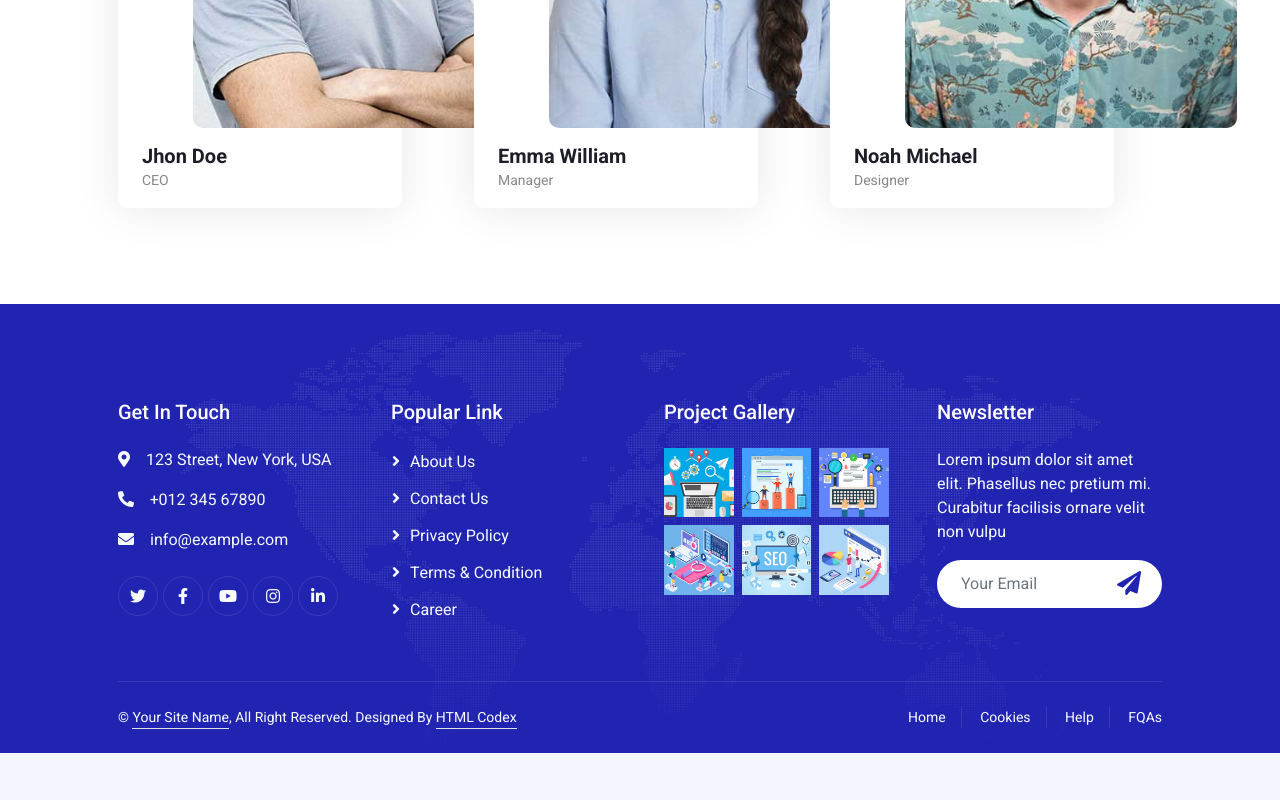
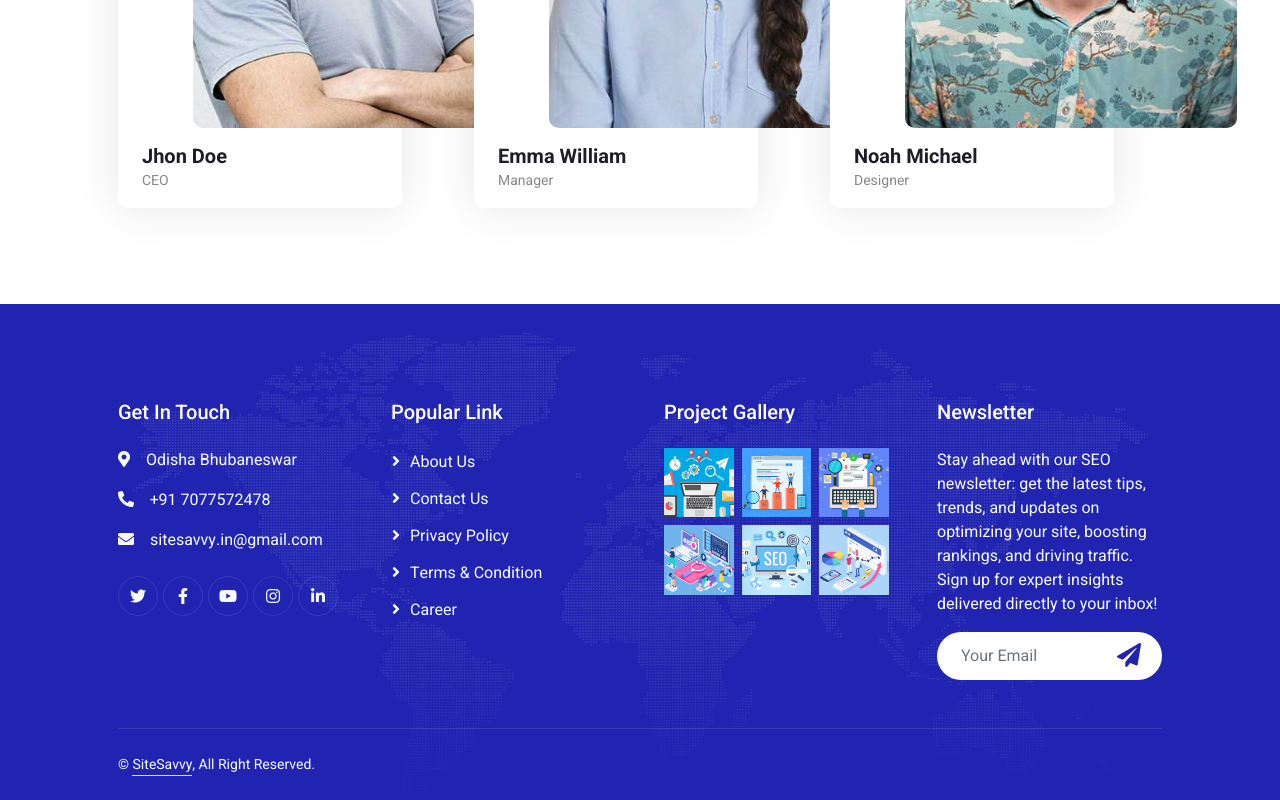
Before and after one commit to Farid04410/SEO, a plain HTML site: page about.html in a window 1280 px wide. Shown: the part 1837-2637 px from the top of the page. Before the commit the page ends 2590 px from the top, so only its background shows below. Drawn offline with nearby package versions, Linux system fonts and the light colour scheme.

Commit message:
Update about.html

```diff
--- a/about.html
+++ b/about.html
@@ -3,7 +3,7 @@
 
 <head>
     <meta charset="utf-8">
-    <title>SEO Master - SEO Agency Website Template</title>
+    <title>SEO Master - SiteSavvy</title>
     <meta content="width=device-width, initial-scale=1.0" name="viewport">
     <meta content="" name="keywords">
     <meta content="" name="description">
@@ -123,7 +123,7 @@
                             <h6 class="position-relative text-primary ps-4">About Us</h6>
                             <h2 class="mt-2">The best SEO solution with 10 years of experience</h2>
                         </div>
-                        <p class="mb-4">Tempor erat elitr rebum at clita. Diam dolor diam ipsum et tempor sit. Aliqu diam amet diam et eos labore. Clita erat ipsum et lorem et sit, sed stet no labore lorem sit. Sanctus clita duo justo et tempor eirmod magna dolore erat amet</p>
+                        <p class="mb-4">Leverage a decade of SEO expertise with tailored strategies, including advanced keyword research, on-page optimization, and high-quality backlinks. Enhance visibility, drive targeted traffic, and achieve long-term search engine success.</p>
                         <div class="row g-3">
                             <div class="col-sm-6">
                                 <h6 class="mb-3"><i class="fa fa-check text-primary me-2"></i>Award Winning</h6>
@@ -157,7 +157,7 @@
                 <div class="row align-items-center" style="height: 250px;">
                     <div class="col-12 col-md-6">
                         <h3 class="text-white">Ready to get started</h3>
-                        <small class="text-white">Diam elitr est dolore at sanctus nonumy.</small>
+                        <small class="text-white">Ready to start? Let’s transform your vision today!</small>
                         <div class="position-relative w-100 mt-3">
                             <input class="form-control border-0 rounded-pill w-100 ps-4 pe-5" type="text" placeholder="Enter Your Email" style="height: 48px;">
                             <button type="button" class="btn shadow-none position-absolute top-0 end-0 mt-1 me-2"><i class="fa fa-paper-plane text-primary fs-4"></i></button>
@@ -243,9 +243,9 @@
                 <div class="row g-5">
                     <div class="col-md-6 col-lg-3">
                         <h5 class="text-white mb-4">Get In Touch</h5>
-                        <p><i class="fa fa-map-marker-alt me-3"></i>123 Street, New York, USA</p>
-                        <p><i class="fa fa-phone-alt me-3"></i>+012 345 67890</p>
-                        <p><i class="fa fa-envelope me-3"></i>info@example.com</p>
+                        <p><i class="fa fa-map-marker-alt me-3"></i>Odisha Bhubaneswar</p>
+                        <p><i class="fa fa-phone-alt me-3"></i>+91 7077572478</p>
+                        <p><i class="fa fa-envelope me-3"></i>sitesavvy.in@gmail.com</p>
                         <div class="d-flex pt-2">
                             <a class="btn btn-outline-light btn-social" href=""><i class="fab fa-twitter"></i></a>
                             <a class="btn btn-outline-light btn-social" href=""><i class="fab fa-facebook-f"></i></a>
@@ -287,7 +287,7 @@
                     </div>
                     <div class="col-md-6 col-lg-3">
                         <h5 class="text-white mb-4">Newsletter</h5>
-                        <p>Lorem ipsum dolor sit amet elit. Phasellus nec pretium mi. Curabitur facilisis ornare velit non vulpu</p>
+                        <p>Stay ahead with our SEO newsletter: get the latest tips, trends, and updates on optimizing your site, boosting rankings, and driving traffic. Sign up for expert insights delivered directly to your inbox!</p>
                         <div class="position-relative w-100 mt-3">
                             <input class="form-control border-0 rounded-pill w-100 ps-4 pe-5" type="text" placeholder="Your Email" style="height: 48px;">
                             <button type="button" class="btn shadow-none position-absolute top-0 end-0 mt-1 me-2"><i class="fa fa-paper-plane text-primary fs-4"></i></button>
@@ -299,10 +299,9 @@
                 <div class="copyright">
                     <div class="row">
                         <div class="col-md-6 text-center text-md-start mb-3 mb-md-0">
-                            &copy; <a class="border-bottom" href="#">Your Site Name</a>, All Right Reserved.
+                            &copy; <a class="border-bottom" href="#">SiteSavvy</a>, All Right Reserved.
 
-							<!--/*** This template is free as long as you keep the footer author’s credit link/attribution link/backlink. If you'd like to use the template without the footer author’s credit link/attribution link/backlink, you can purchase the Credit Removal License from "https://htmlcodex.com/credit-removal". Thank you for your support. ***/-->
-							Designed By <a class="border-bottom" href="https://htmlcodex.com">HTML Codex</a>
+							<!--/***  <a class="border-bottom" href="">Farid Khanx</a>
                         </div>
                         <div class="col-md-6 text-center text-md-end">
                             <div class="footer-menu">
```
